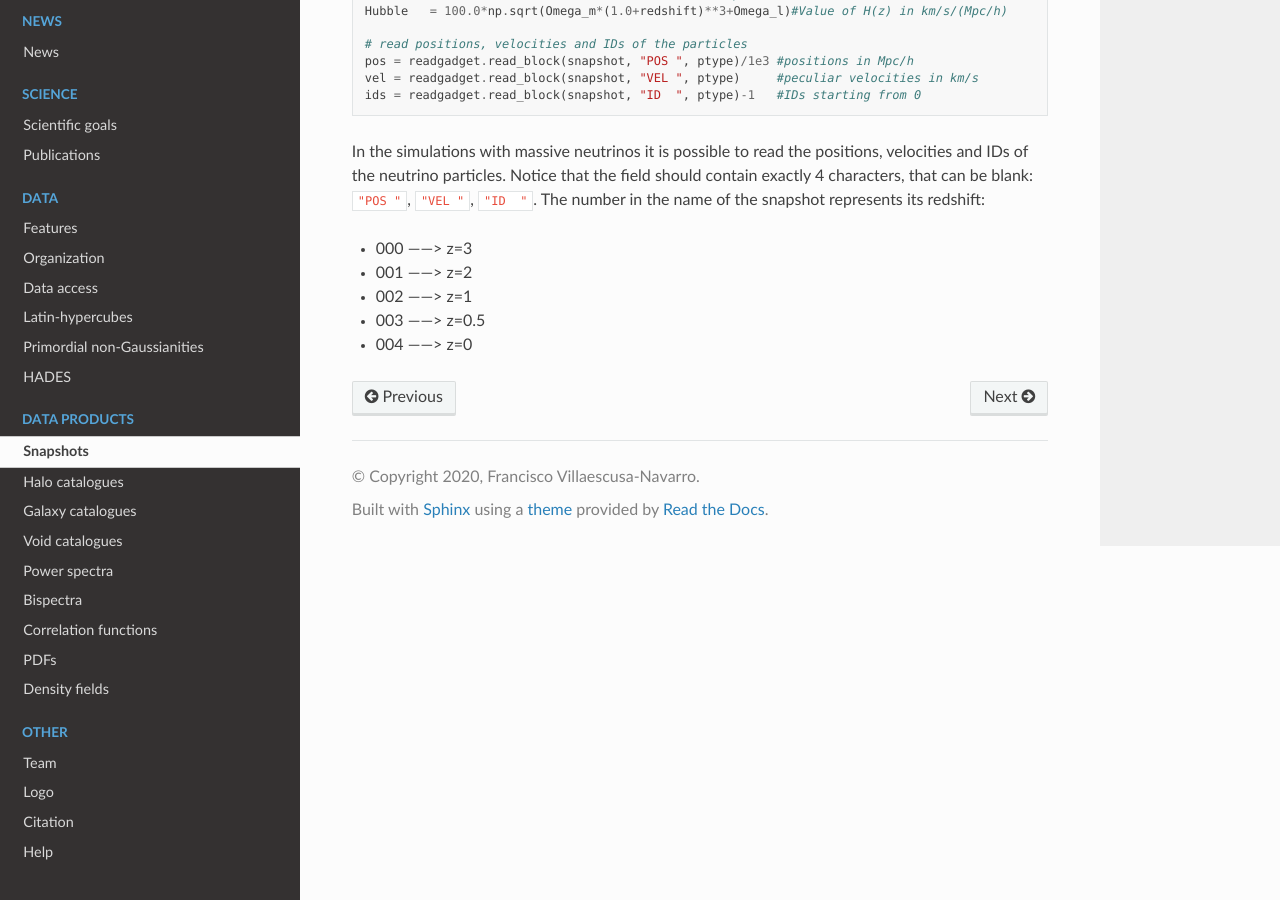
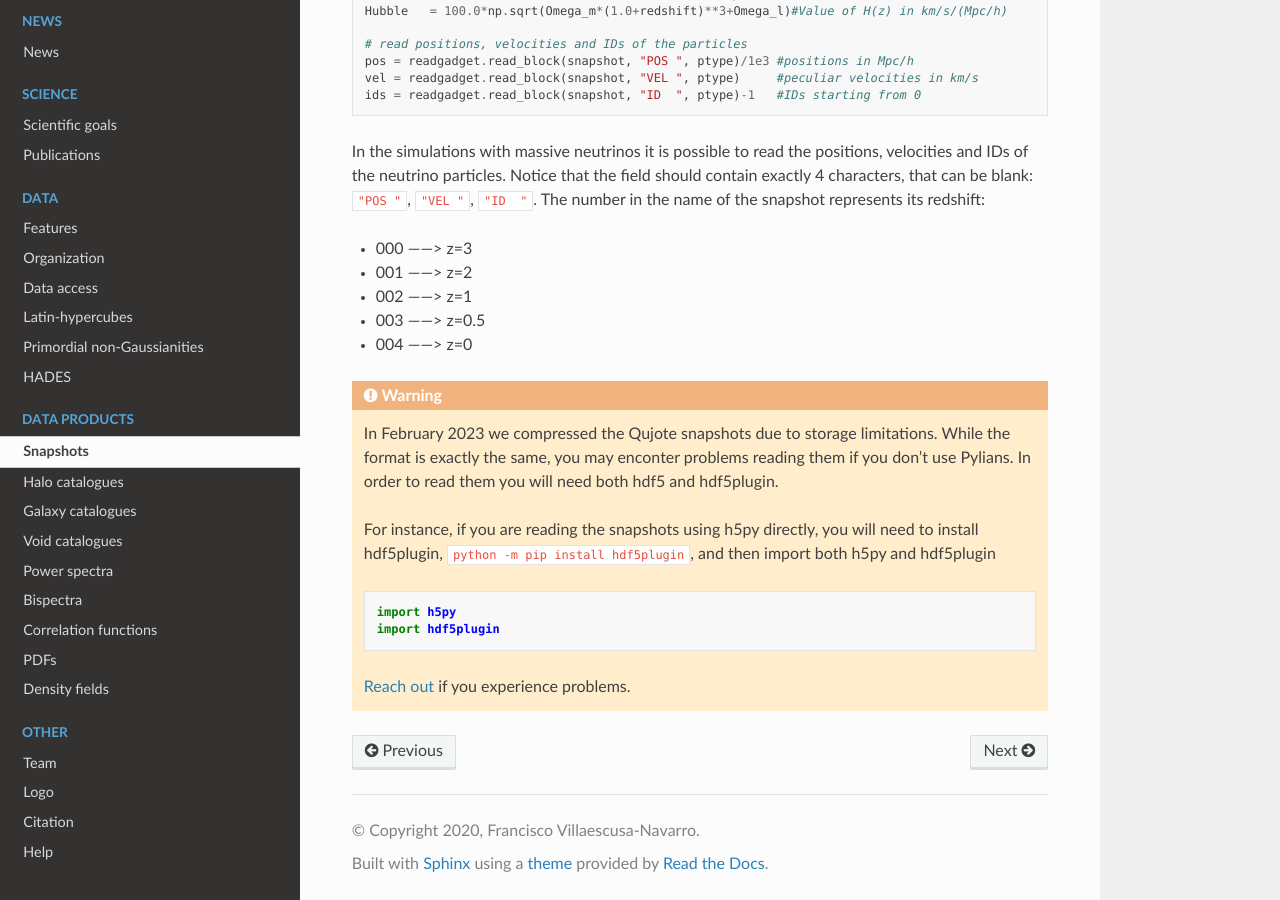
Before and after one commit to franciscovillaescusa/Quijote-simulations, a Sphinx documentation site: the page built from docs/source/snapshots.rst, in a window 1280 px wide and 900 px high, scrolled down 775 px. Built offline with Sphinx 7.4.7 and the Read the Docs theme 2.0.0, drawn with Linux system fonts in a browser that asks for light colours; pages that are not in the unit, such as notebooks, are missing from menus.

Commit message:
added info about compression

```diff
--- a/docs/source/news.rst
+++ b/docs/source/news.rst
@@ -1,5 +1,7 @@
 News
 ====
+
+**February 2023:** We are moving all data located in Princeton to the cluster in New York. You may find some files temporarily missing. We are also compressing all Quijote snapshots due to storage limitations. You can still read the data with Pylians3, but if you are using hdf5 you need to use the hdf5plugin module to deal with the compression. See :ref:`snapshots` for more details.
 
 **December 2022:** We have created 3D matter overdensity grids for all PNG simulations and made them publicly available. Data can be accessed through Globus and binder.
 
--- a/docs/source/snapshots.rst
+++ b/docs/source/snapshots.rst
@@ -46,3 +46,17 @@ In the simulations with massive neutrinos it is possible to read the positions,
 - 002 ------> z=1
 - 003 ------> z=0.5
 - 004 ------> z=0
+
+
+.. warning::
+
+   In February 2023 we compressed the Qujote snapshots due to storage limitations. While the format is exactly the same, you may enconter problems reading them if you don't use Pylians. In order to read them you will need both hdf5 and hdf5plugin.
+
+   For instance, if you are reading the snapshots using h5py directly, you will need to install hdf5plugin, ``python -m pip install hdf5plugin``, and then import both h5py and hdf5plugin
+
+   .. code-block:: python
+
+      import h5py
+      import hdf5plugin
+
+   `Reach out <mailto:villaescusa.francisco@gmail.com>`_ if you experience problems.
```
